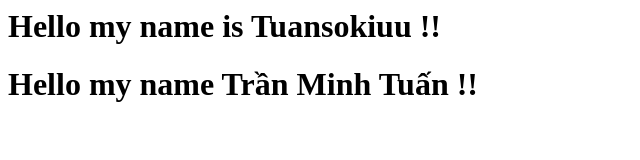
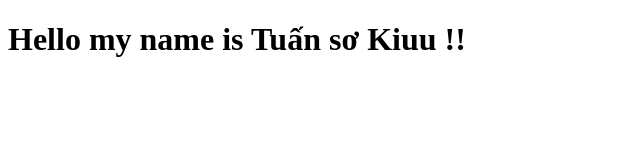
Before and after one commit to TranMinhTuan212/test, a plain HTML site: page index.html in a window 1280 px wide. Shown: the whole page, without its empty margins (0-640 px from the left). Drawn offline with Linux system fonts and the light colour scheme.

Commit message:
this is my change

```diff
--- a/index.html
+++ b/index.html
@@ -1,3 +1,14 @@
-<h1>Hello my name is Tuansokiuu !!</h1>
+<!DOCTYPE html>
+<html lang="en">
+<head>
+    <meta charset="UTF-8">
+    <meta http-equiv="X-UA-Compatible" content="IE=edge">
+    <meta name="viewport" content="width=device-width, initial-scale=1.0">
+    <title>Document</title>
+</head>
+<body>
 
-<h1>Hello my name Trần Minh Tuấn !!</h1>
+    <h1>Hello my name is Tuấn sơ Kiuu !!</h1>
+
+</body>
+</html>
```
